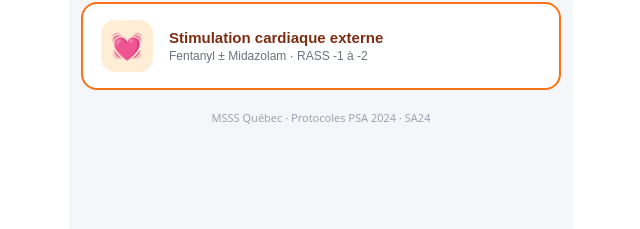
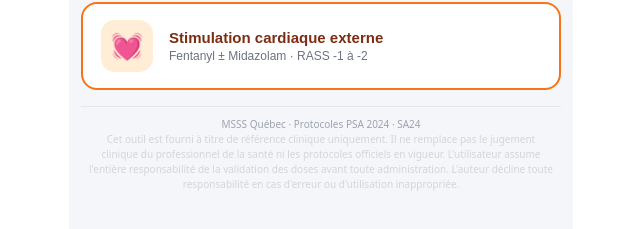
Before and after one commit to Paezhar/Sa24-24, a React (Vite) app: page / in a window 1280 px wide. Shown: the part 395-624 px from the top of the page, without its empty margins (319-959 px from the left). Built offline with nearby package versions, Linux system fonts and the light colour scheme; the HTML template or start-up script is replaced by a standard one.

Commit message:
Update App.jsx

```diff
--- a/src/App.jsx
+++ b/src/App.jsx
@@ -66,7 +66,7 @@ function Header({ title, subtitle, target, onBack }) {
           position: "absolute", top: 14, right: 14,
           background: "rgba(255,255,255,0.12)", border: "none", borderRadius: 8,
           color: "white", fontSize: 12, fontWeight: 700, padding: "4px 10px", cursor: "pointer"
-        }}>Menu</button>
+        }}>← Menu</button>
       )}
       <div style={{ fontSize: 11, letterSpacing: 1.5, color: "#9fa8c7", textTransform: "uppercase", marginBottom: 4 }}>SA24 · Procédure SMD</div>
       <div style={{ fontSize: 20, fontWeight: 700, paddingRight: onBack ? 70 : 0 }}>{title}</div>
@@ -456,8 +456,11 @@ export default function SA24App() {
             ))}
           </div>
 
-          <div style={{ textAlign: "center", fontSize: 11, color: "#9ca3af", marginTop: 20 }}>
-            MSSS Québec · Protocoles PSA 2024 · SA24
+          <div style={{ textAlign: "center", fontSize: 10, color: "#9ca3af", marginTop: 16, padding: "10px 8px", borderTop: "1px solid #e5e7eb", lineHeight: 1.5 }}>
+            MSSS Québec · Protocoles PSA 2024 · SA24<br/>
+            <span style={{ color: "#d1d5db" }}>
+              Cet outil est fourni à titre de référence clinique uniquement. Il ne remplace pas le jugement clinique du professionnel de la santé ni les protocoles officiels en vigueur. L'utilisateur assume l'entière responsabilité de la validation des doses avant toute administration. L'auteur décline toute responsabilité en cas d'erreur ou d'utilisation inappropriée.
+            </span>
           </div>
         </>
       )}
```
